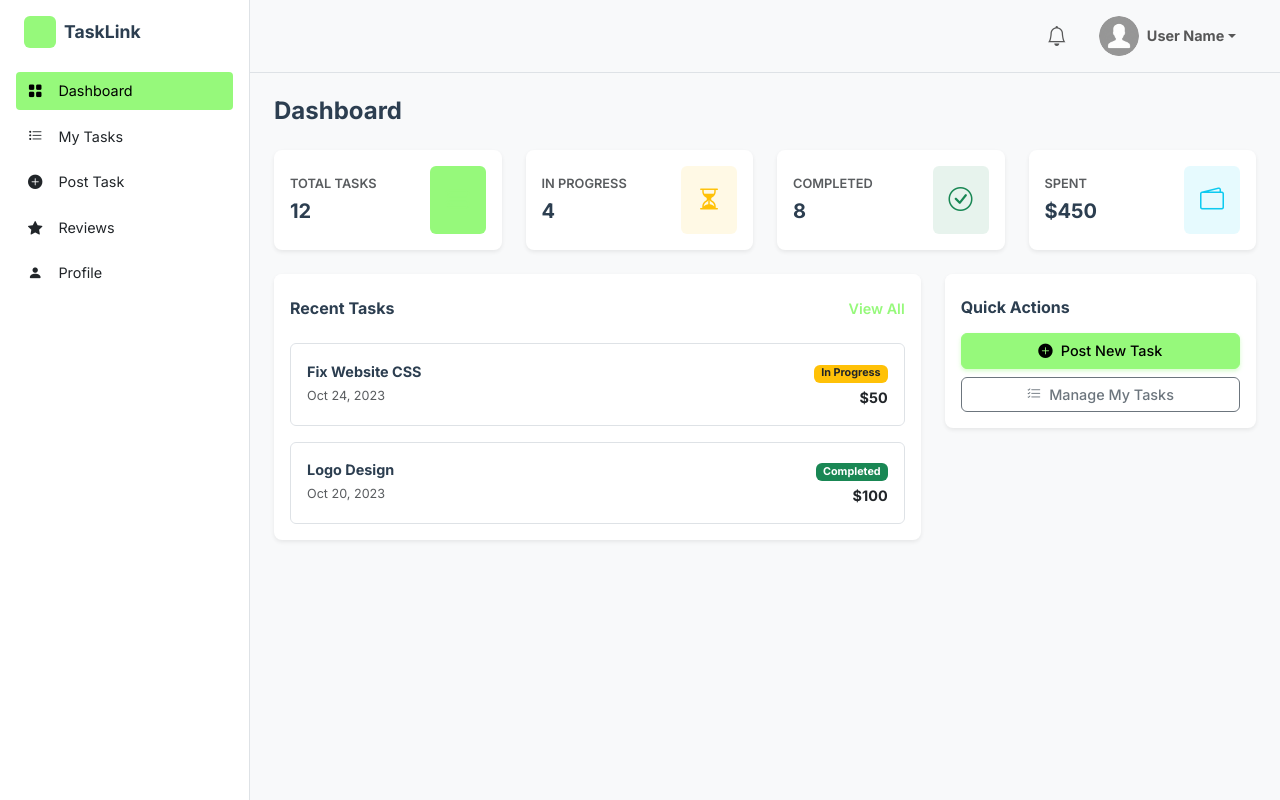
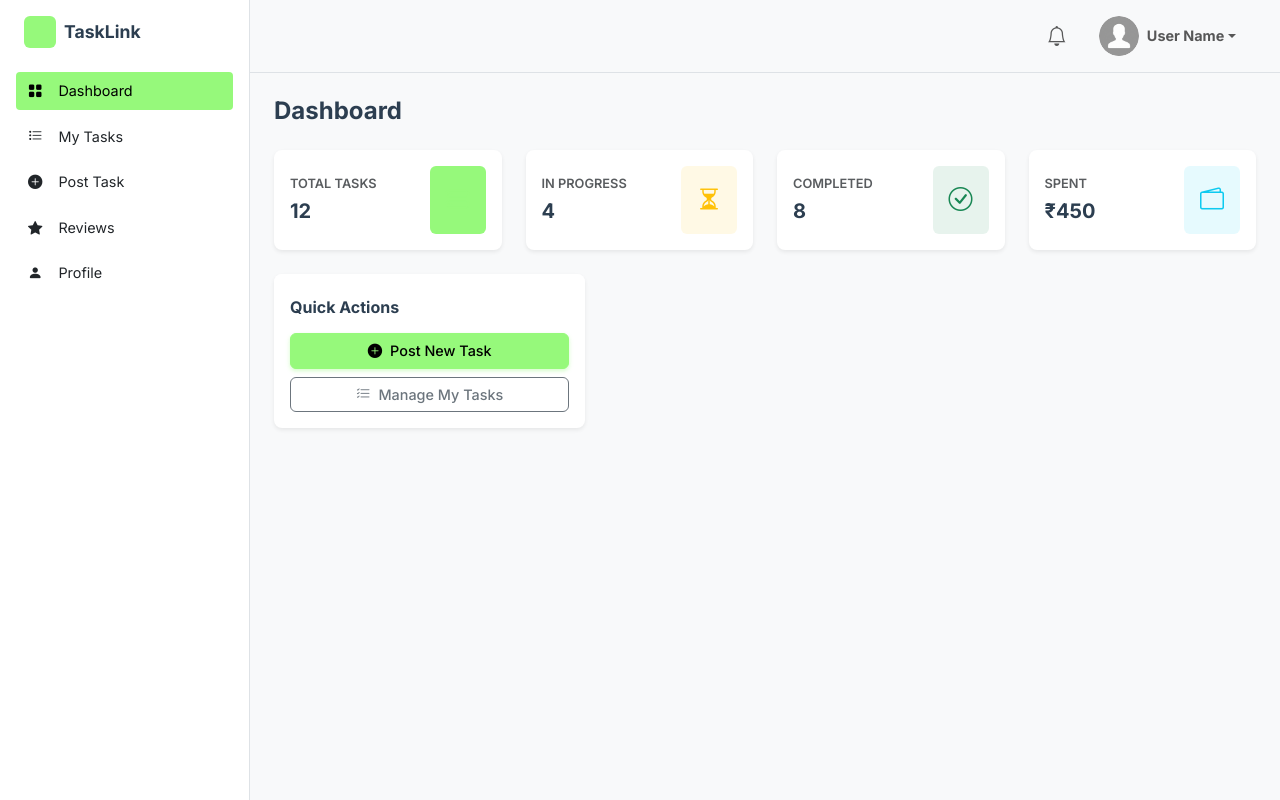
Before and after one commit to penchalavamsic/TaskLink-Copy, a React (Vite) app in the folder frontend/: page /user/dashboard in a window 1280 px wide. Built offline with nearby package versions, Linux system fonts and the light colour scheme.

Commit message:
removed the recent tasks component, message component in user module

```diff
--- a/frontend/src/modules/user/pages/Dashboard.jsx
+++ b/frontend/src/modules/user/pages/Dashboard.jsx
@@ -1,6 +1,6 @@
 import React from 'react';
 import StatCard from '../../../components/StatCard';
-import TaskCard from '../../../components/TaskCard';
+
 import QuickActions from '../../../components/QuickActions';
 
 const Dashboard = () => {
@@ -9,13 +9,10 @@ const Dashboard = () => {
         { title: 'Total Tasks', value: '12', icon: 'bi bi-hdd-stack', color: 'primary' },
         { title: 'In Progress', value: '4', icon: 'bi bi-hourglass-split', color: 'warning' },
         { title: 'Completed', value: '8', icon: 'bi bi-check-circle', color: 'success' },
-        { title: 'Spent', value: '$450', icon: 'bi bi-wallet2', color: 'info' },
+        { title: 'Spent', value: '₹450', icon: 'bi bi-wallet2', color: 'info' },
     ];
 
-    const recentTasks = [
-        { id: 1, title: 'Fix Website CSS', description: 'Fix spacing issues on homepage.', status: 'In Progress', budget: '$50', date: 'Oct 24, 2023' },
-        { id: 2, title: 'Logo Design', description: 'Create a minimal logo for new brand.', status: 'Completed', budget: '$100', date: 'Oct 20, 2023' },
-    ];
+
 
     return (
         <div className="container-fluid p-0">
@@ -31,33 +28,7 @@ const Dashboard = () => {
             </div>
 
             <div className="row g-4">
-                {/* Recent Tasks */}
-                <div className="col-lg-8">
-                    <div className="card border-0 shadow-sm h-100">
-                        <div className="card-header bg-white border-bottom-0 pt-4 pb-2 d-flex justify-content-between align-items-center">
-                            <h5 className="fw-bold mb-0">Recent Tasks</h5>
-                            <a href="/user/my-tasks" className="text-decoration-none text-primary fw-semibold">View All</a>
-                        </div>
-                        <div className="card-body">
-                            <div className="row g-3">
-                                {recentTasks.map(task => (
-                                    <div className="col-12" key={task.id}>
-                                        <div className="border rounded p-3 d-flex justify-content-between align-items-center">
-                                            <div>
-                                                <h6 className="mb-1 fw-bold">{task.title}</h6>
-                                                <small className="text-muted">{task.date}</small>
-                                            </div>
-                                            <div className="text-end">
-                                                <span className={`badge ${task.status === 'Completed' ? 'bg-success' : 'bg-warning text-dark'} mb-1`}>{task.status}</span>
-                                                <div className="fw-bold">{task.budget}</div>
-                                            </div>
-                                        </div>
-                                    </div>
-                                ))}
-                            </div>
-                        </div>
-                    </div>
-                </div>
+
 
                 {/* Quick Actions */}
                 <div className="col-lg-4">
--- a/frontend/src/modules/user/pages/MyTasks.jsx
+++ b/frontend/src/modules/user/pages/MyTasks.jsx
@@ -4,12 +4,12 @@ import TaskCard from '../../../components/TaskCard';
 const MyTasks = () => {
     // Mock data
     const tasks = [
-        { id: 1, title: 'Fix Website CSS', description: 'Fix spacing issues on homepage.', status: 'In Progress', budget: '$50', date: 'Oct 24, 2023' },
-        { id: 2, title: 'Logo Design', description: 'Create a minimal logo for new brand.', status: 'Completed', budget: '$100', date: 'Oct 20, 2023' },
-        { id: 3, title: 'React Component Library', description: 'Build reusable components.', status: 'Open', budget: '$200', date: 'Oct 25, 2023' },
-        { id: 4, title: 'Database Migration', description: 'Migrate from SQL to NoSQL.', status: 'Open', budget: '$500', date: 'Oct 26, 2023' },
-        { id: 5, title: 'API Integration', description: 'Integrate payment gateway.', status: 'Completed', budget: '$150', date: 'Oct 15, 2023' },
-        { id: 6, title: 'SEO Optimization', description: 'Optimize landing page for search engines.', status: 'In Progress', budget: '$80', date: 'Oct 23, 2023' },
+        { id: 1, title: 'Fix Website CSS', description: 'Fix spacing issues on homepage.', status: 'In Progress', budget: '₹50', date: 'Oct 24, 2023' },
+        { id: 2, title: 'Logo Design', description: 'Create a minimal logo for new brand.', status: 'Completed', budget: '₹100', date: 'Oct 20, 2023' },
+        { id: 3, title: 'React Component Library', description: 'Build reusable components.', status: 'Open', budget: '₹200', date: 'Oct 25, 2023' },
+        { id: 4, title: 'Database Migration', description: 'Migrate from SQL to NoSQL.', status: 'Open', budget: '₹500', date: 'Oct 26, 2023' },
+        { id: 5, title: 'API Integration', description: 'Integrate payment gateway.', status: 'Completed', budget: '₹150', date: 'Oct 15, 2023' },
+        { id: 6, title: 'SEO Optimization', description: 'Optimize landing page for search engines.', status: 'In Progress', budget: '₹80', date: 'Oct 23, 2023' },
     ];
 
     return (
--- a/frontend/src/modules/user/pages/TaskDetail.jsx
+++ b/frontend/src/modules/user/pages/TaskDetail.jsx
@@ -11,7 +11,7 @@ const TaskDetail = () => {
         title: "Fix Website CSS",
         description: "We are facing some spacing issues on the homepage when viewing on mobile devices. The header overlaps with the main content, and the footer is not sticking to the bottom. We need a CSS expert to fix these responsiveness issues. Please make sure to test on iPhone and Android screen sizes.",
         status: "In Progress",
-        budget: "$50",
+        budget: "₹50",
         deadline: "Oct 30, 2023",
         postedBy: "TechCorp Inc.",
         postedDate: "Oct 24, 2023",
@@ -60,19 +60,7 @@ const TaskDetail = () => {
                         </div>
                     </div>
 
-                    <div className="card border-0 shadow-sm">
-                        <div className="card-header bg-white pt-4 pb-0 border-bottom-0">
-                            <h5 className="fw-bold">Activity</h5>
-                        </div>
-                        <div className="card-body">
-                            <div className="alert alert-info d-flex align-items-center" role="alert">
-                                <i className="bi bi-info-circle-fill me-2"></i>
-                                <div>
-                                    This task is currently <strong>In Progress</strong>. Please update the status once completed.
-                                </div>
-                            </div>
-                        </div>
-                    </div>
+
                 </div>
 
                 <div className="col-lg-4">
@@ -88,9 +76,7 @@ const TaskDetail = () => {
                                     <small className="text-muted">Verified Client</small>
                                 </div>
                             </div>
-                            <div className="d-grid gap-2">
-                                <Button variant="outline-primary"><i className="bi bi-chat-dots me-2"></i> Message Client</Button>
-                            </div>
+
                         </div>
                     </div>
 
```
